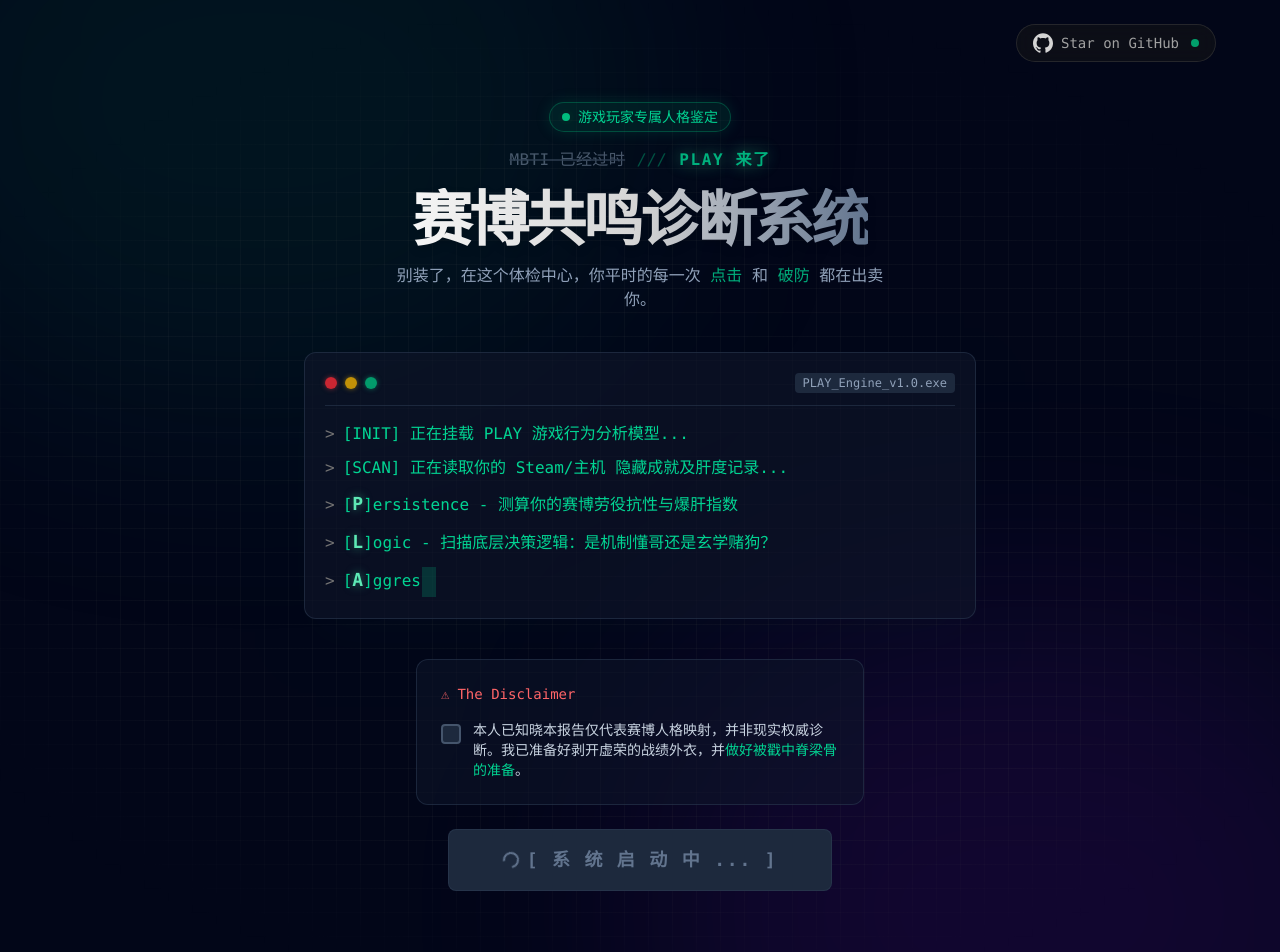
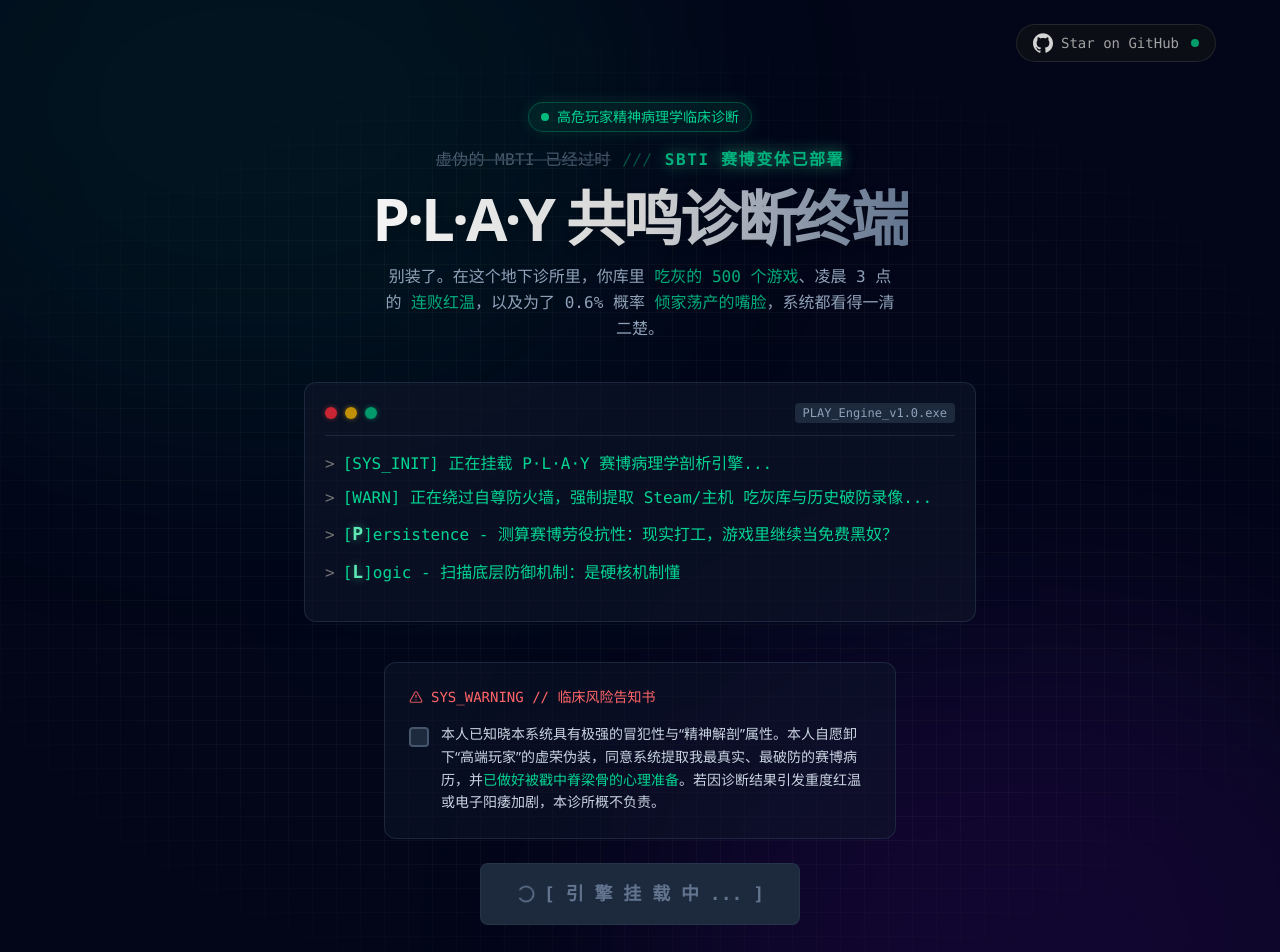
Before and after one commit to lxchapu/play, a Next.js app: page / in a window 1280 px wide. Shown: the top 952 px of the page. Built offline with nearby package versions, Linux system fonts and the light colour scheme.

Commit message:
style: 更新首页文案、图标和按钮交互细节

```diff
--- a/src/app/_styles/style.css
+++ b/src/app/_styles/style.css
@@ -10,7 +10,7 @@
 }
 @keyframes shimmer {
   100% {
-    transform: translateX(100%);
+    transform: translateX(200%);
   }
 }
 @keyframes bounce-x {
--- a/src/app/page.tsx
+++ b/src/app/page.tsx
@@ -2,24 +2,39 @@
 
 import "./_styles/style.css";
 
+import { ArrowRight, Check, LoaderCircle, TriangleAlert } from "lucide-react";
 import { useRouter } from "next/navigation";
 import { useState } from "react";
+import { cn } from "@/lib/cn";
 import { GithubLink } from "./_components/github-link";
 import { Terminal, type TerminalLog } from "./_components/terminal";
 
 const LOGS: TerminalLog[] = [
-  { text: "[INIT] 正在挂载 PLAY 游戏行为分析模型..." },
-  { text: "[SCAN] 正在读取你的 Steam/主机 隐藏成就及肝度记录..." },
-  { text: "[P]ersistence - 测算你的赛博劳役抗性与爆肝指数", highlight: "P" },
+  { text: "[SYS_INIT] 正在挂载 P·L·A·Y 赛博病理学剖析引擎..." },
   {
-    text: "[L]ogic - 扫描底层决策逻辑：是机制懂哥还是玄学赌狗？",
+    text: "[WARN] 正在绕过自尊防火墙，强制提取 Steam/主机 吃灰库与历史破防录像...",
+  },
+  {
+    text: "[P]ersistence - 测算赛博劳役抗性：现实打工，游戏里继续当免费黑奴？",
+    highlight: "P",
+  },
+  {
+    text: "[L]ogic - 扫描底层防御机制：是硬核机制懂哥，还是纯血玄学赌狗？",
     highlight: "L",
   },
-  { text: "[A]ggression - 评估数字暴力倾向与排位降维打击欲", highlight: "A" },
-  { text: "[Y]earning - 探测你的虚拟多巴胺受体与剧情沉浸底线", highlight: "Y" },
-  { text: "[DONE] 传感器校准完毕，准备直面真实的自己。", variant: "error" },
+  {
+    text: "[A]ggression - 评估数字暴力倾向：顺风局装神指点江山，逆风局光速尽孝？",
+    highlight: "A",
+  },
+  {
+    text: "[Y]earning - 探测虚拟多巴胺受体：强度焦虑晚期，还是赛博情感难民？",
+    highlight: "Y",
+  },
+  {
+    text: "[FATAL] 虚伪外骨骼已卸载。请准备直面惨淡的真实。",
+    variant: "error",
+  },
 ];
-
 export default function LandingPage() {
   const [booted, setBooted] = useState(false);
 
@@ -58,27 +73,29 @@ function Header() {
           <span className="animate-ping absolute inline-flex h-full w-full rounded-full bg-emerald-400 opacity-75"></span>
           <span className="relative inline-flex rounded-full h-2 w-2 bg-emerald-500"></span>
         </span>
-        游戏玩家专属人格鉴定
+        高危玩家精神病理学临床诊断
       </div>
 
       <div className="font-mono text-sm sm:text-base text-slate-400 font-medium tracking-wide">
         <span className="line-through decoration-slate-500/70 decoration-2 opacity-50 transition-opacity hover:opacity-100 cursor-default">
-          MBTI 已经过时
+          虚伪的 MBTI 已经过时
         </span>
         <span className="mx-3 text-emerald-500/40 italic">{"///"}</span>
         <span className="text-emerald-400 font-bold tracking-widest drop-shadow-[0_0_8px_rgba(52,211,153,0.8)] animate-pulse">
-          PLAY 来了
+          SBTI 赛博变体已部署
         </span>
       </div>
 
       <h1 className="text-4xl md:text-6xl font-black tracking-tighter text-transparent bg-clip-text bg-linear-to-r from-neutral-100 via-neutral-300 to-slate-500 drop-shadow-lg">
-        赛博共鸣诊断系统
+        P·L·A·Y 共鸣诊断终端
       </h1>
 
-      <p className="text-slate-400 font-mono text-sm md:text-base max-w-lg">
-        别装了，在这个体检中心，你平时的每一次{" "}
-        <span className="text-emerald-400/80">点击</span> 和{" "}
-        <span className="text-emerald-400/80">破防</span> 都在出卖你。
+      <p className="text-slate-400 font-mono text-sm md:text-base max-w-lg leading-relaxed">
+        别装了。在这个地下诊所里，你库里{" "}
+        <span className="text-emerald-400/80">吃灰的 500 个游戏</span>、凌晨 3
+        点的 <span className="text-emerald-400/80">连败红温</span>，以及为了
+        0.6% 概率 <span className="text-emerald-400/80">倾家荡产的嘴脸</span>
+        ，系统都看得一清二楚。
       </p>
     </div>
   );
@@ -96,12 +113,13 @@ function Action({ booted }: { booted: boolean }) {
     if (!agreed) return;
     router.push("/quiz");
   };
+
   return (
     <div className="flex flex-col items-center gap-6 w-full animate-[fadeIn_0.5s_ease-out_both_0.4s]">
-      {/* 免责声明 */}
-      <div className="bg-slate-900/50 backdrop-blur-sm border border-slate-700/50 p-6 rounded-xl w-full max-w-md group hover:border-slate-500/50 transition-colors">
+      <div className="bg-slate-900/50 backdrop-blur-sm border border-slate-700/50 p-6 rounded-xl w-full max-w-lg group hover:border-slate-500/50 transition-colors">
         <h3 className="text-red-400 font-mono text-sm mb-4 flex items-center gap-2">
-          <span className="animate-pulse">⚠</span> The Disclaimer
+          <TriangleAlert className="animate-pulse" size={14} />
+          {"SYS_WARNING // 临床风险告知书"}
         </h3>
 
         <label className="flex items-start gap-3 cursor-pointer">
@@ -112,28 +130,17 @@ function Action({ booted }: { booted: boolean }) {
               checked={agreed}
               onChange={(e) => setAgreed(e.target.checked)}
             />
-            <div className="w-5 h-5 border-2 border-slate-600 rounded bg-slate-800 peer-checked:bg-emerald-500 peer-checked:border-emerald-500 transition-all duration-200"></div>
-            <svg
-              className="absolute inset-0 w-5 h-5 text-slate-950 scale-0 peer-checked:scale-100 transition-transform pointer-events-none"
-              fill="none"
-              viewBox="0 0 24 24"
-              stroke="currentColor"
-              strokeWidth="3"
-              aria-hidden="true"
-            >
-              <path
-                strokeLinecap="round"
-                strokeLinejoin="round"
-                d="M5 13l4 4L19 7"
-              />
-            </svg>
+            <div className="size-5 border-2 border-slate-600 rounded bg-slate-800 peer-checked:bg-emerald-500 peer-checked:border-emerald-500 transition-all duration-200"></div>
+            <div className="absolute inset-0 text-slate-950 scale-0 peer-checked:scale-100 transition-transform pointer-events-none flex items-center justify-center">
+              <Check size={16} strokeWidth={3} />
+            </div>
           </div>
-          <span className="text-sm text-slate-300 group-hover:text-slate-200 transition-colors">
-            本人已知晓本报告仅代表赛博人格映射，并非现实权威诊断。我已准备好剥开虚荣的战绩外衣，并
+          <span className="text-sm text-slate-300 group-hover:text-slate-200 transition-colors leading-relaxed">
+            本人已知晓本系统具有极强的冒犯性与“精神解剖”属性。本人自愿卸下“高端玩家”的虚荣伪装，同意系统提取我最真实、最破防的赛博病历，并
             <strong className="text-emerald-400 font-normal">
-              做好被戳中脊梁骨的准备
+              已做好被戳中脊梁骨的心理准备
             </strong>
-            。
+            。若因诊断结果引发重度红温或电子阳痿加剧，本诊所概不负责。
           </span>
         </label>
       </div>
@@ -144,51 +151,44 @@ function Action({ booted }: { booted: boolean }) {
         onMouseEnter={() => setIsHovering(true)}
         onMouseLeave={() => setIsHovering(false)}
         disabled={!agreed || !booted}
-        className={`
-              relative w-full max-w-sm py-3.5 md:py-4 font-mono font-bold text-base md:text-lg tracking-widest rounded-lg overflow-hidden transition-all duration-300
-              ${
-                agreed && booted
-                  ? "bg-emerald-500 text-slate-950 hover:bg-emerald-400 hover:scale-[1.05] shadow-[0_0_25px_rgba(16,185,129,0.4)]"
-                  : "bg-slate-800 text-slate-500 cursor-not-allowed border border-slate-700/50"
-              }
-            `}
+        className={cn(
+          "relative min-w-xs rounded-lg overflow-hidden transition-all duration-300 border",
+          agreed && booted
+            ? "bg-emerald-500 text-slate-950 border-transparent hover:bg-emerald-400 hover:scale-[1.05] shadow-[0_0_25px_rgba(16,185,129,0.4)]"
+            : "bg-slate-800 text-slate-500 border-slate-700/50 cursor-not-allowed",
+        )}
       >
-        <span
-          className={`relative z-10 flex items-center justify-center gap-2 ${isHovering && agreed && booted ? "glitch-text" : ""}`}
-          data-text="[ 确 认 链 接 ]"
-        >
-          {!booted ? (
-            <>
-              <span className="w-4 h-4 border-2 border-slate-500 border-t-transparent rounded-full animate-spin"></span>
-              [ 系 统 启 动 中 ... ]
-            </>
-          ) : agreed ? (
-            <>
-              {isHovering ? "[ 确 认 链 接 ]" : "接 入 神 经 链 路"}
-              {!isHovering && (
-                <svg
-                  className="w-4 h-4 md:w-5 md:h-5 animate-bounce-x"
-                  fill="none"
-                  viewBox="0 0 24 24"
-                  stroke="currentColor"
-                  aria-hidden="true"
-                >
-                  <path
-                    strokeLinecap="round"
-                    strokeLinejoin="round"
-                    strokeWidth="2"
-                    d="M13 7l5 5m0 0l-5 5m5-5H6"
-                  />
-                </svg>
-              )}
-            </>
-          ) : (
-            "请 先 签 署 协 议"
+        {booted && agreed && (
+          <div
+            className={cn(
+              "absolute inset-0 bg-linear-to-r from-transparent via-white/40 to-transparent -translate-x-full",
+              isHovering && "animate-[shimmer_1.5s_infinite]",
+            )}
+          ></div>
+        )}
+        <div className="p-3.5 md:p-4 font-mono font-bold text-base md:text-lg flex items-center justify-center gap-2">
+          {!booted && (
+            <LoaderCircle className="text-slate-500 animate-spin" size={20} />
           )}
-        </span>
-        {agreed && booted && (
-          <div className="absolute inset-0 -translate-x-full bg-linear-to-r from-transparent via-white/40 to-transparent hover:animate-[shimmer_1.5s_infinite]"></div>
-        )}
+          <span
+            className={cn(
+              "relative",
+              isHovering && agreed && booted && "glitch-text",
+            )}
+            data-text="[ 接 入 终 端 ]"
+          >
+            {!booted
+              ? "[ 引 擎 挂 载 中 ... ]"
+              : !agreed
+                ? "[ 等 待 授 权 ]"
+                : isHovering
+                  ? "[ 接 入 终 端 ]"
+                  : "接 入 终 端"}
+          </span>
+          {booted && agreed && !isHovering && (
+            <ArrowRight className="size-4 md:size-5 animate-bounce-x" />
+          )}
+        </div>
       </button>
     </div>
   );
```
